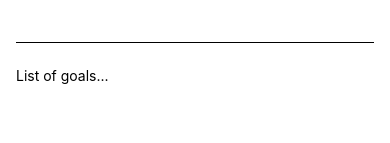
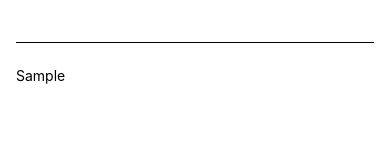
Before and after one commit to remigiuszk/RNcourse_goals, a React Native app: screen / in a window 390 px wide. Both pictures are taken after typing "Sample" into the empty fields and a click on the button "ADD GOAL". Shown: the part 157-300 px from the top of the page. Built offline with nearby package versions, Linux system fonts and the light colour scheme.

Commit message:
basic functionality

```diff
--- a/App.js
+++ b/App.js
@@ -2,7 +2,7 @@
 import { StyleSheet, Text, View, Button, TextInput } from "react-native";
 
 export default function App() {
-  const [enteredGoalText, setEnteredGoalText] = useState('');
+  const [enteredGoalText, setEnteredGoalText] = useState("");
   const [courseGoals, setCourseGoals] = useState([]);
 
   function goalInputHandler(enteredText) {
@@ -10,17 +10,26 @@
   }
 
   function addGoalHandler() {
-    setCourseGoals([...courseGoals, enteredGoalText]);
+    setCourseGoals((currentCourseGoals) => [
+      ...currentCourseGoals,
+      enteredGoalText,
+    ]);
   }
 
   return (
     <View style={styles.appContainer}>
       <View style={styles.inputContainer}>
-        <TextInput onChangeText={goalInputHandler} style={styles.textInput} placeholder="Your course goal!" />
-        <Button title="Add Goal" onPress={addGoalHandler}/>
+        <TextInput
+          onChangeText={goalInputHandler}
+          style={styles.textInput}
+          placeholder="Your course goal!"
+        />
+        <Button title="Add Goal" onPress={addGoalHandler} />
       </View>
       <View style={styles.goalsContainer}>
-        <Text>List of goals...</Text>
+        {courseGoals.map((goal) => (
+          <Text key={goal}>{goal}</Text>
+        ))}
       </View>
       <View></View>
     </View>
@@ -37,19 +46,19 @@
     flex: 1,
     flexDirection: "row",
     justifyContent: "space-between",
-    alignItems: 'center',
+    alignItems: "center",
     marginBottom: 24,
     borderBottomWidth: 1,
-    color: "black"
+    color: "black",
   },
   textInput: {
     borderWidth: 1,
     borderColor: "black",
     width: "70%",
     marginRight: 8,
-    padding: 8
+    padding: 8,
   },
   goalsContainer: {
-    flex: 5
-  }
+    flex: 5,
+  },
 });
```
